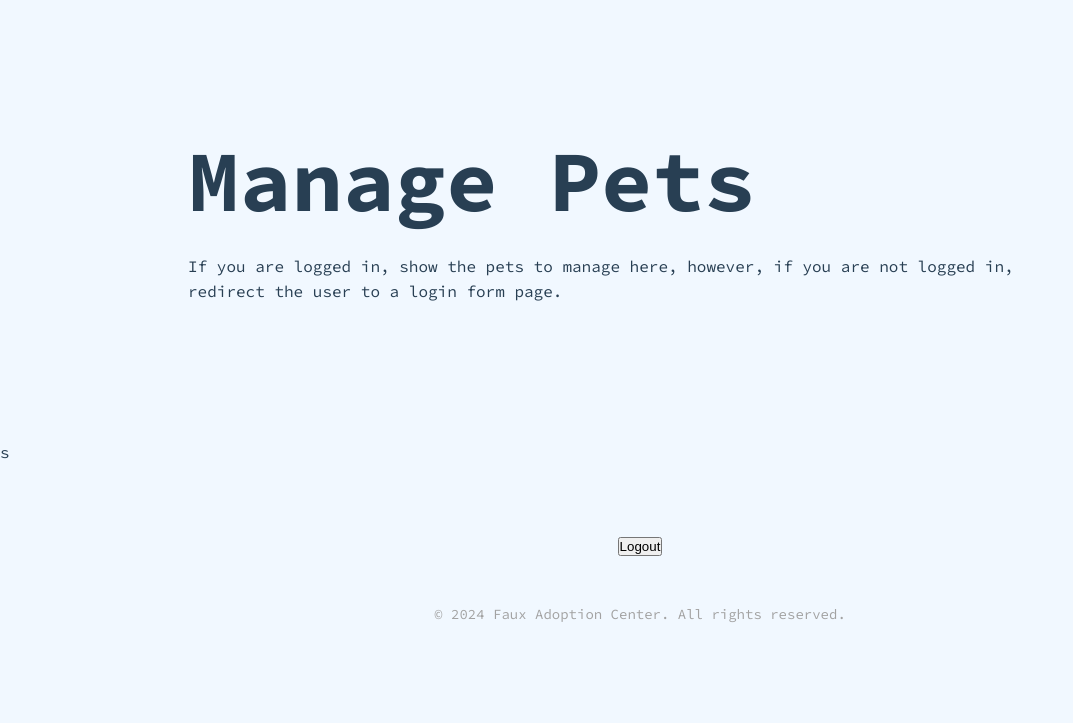
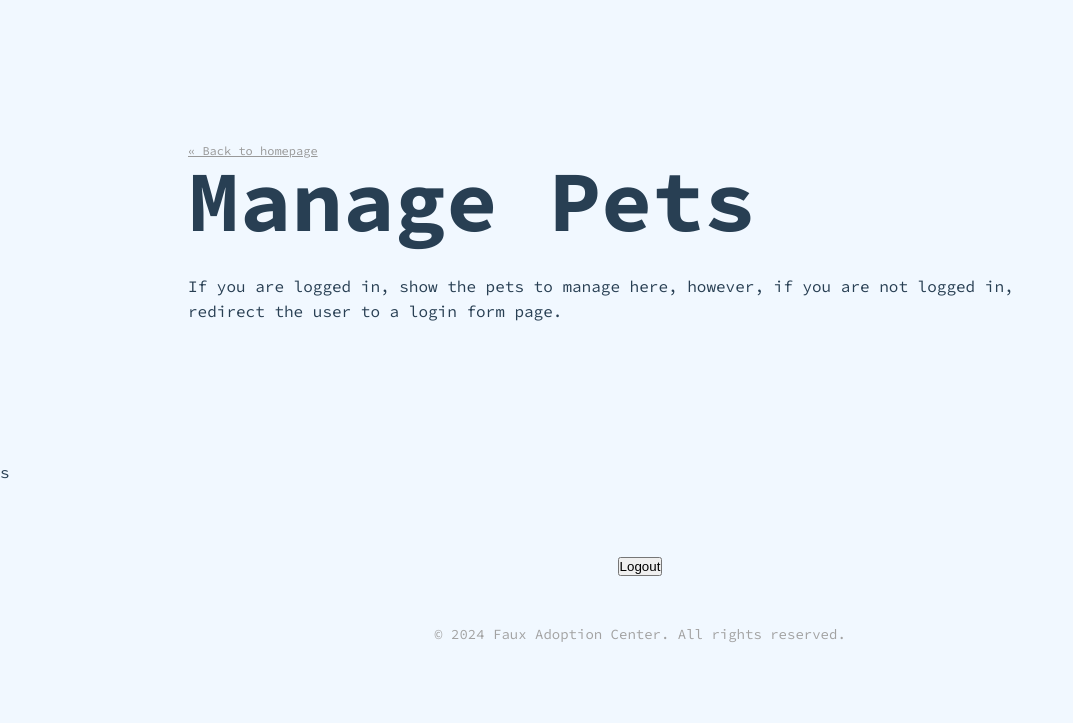
Before and after one commit to rising-dancho/netlify-pets, a website: page public/admin/index.html in a window 1280 px wide. Shown: the whole page, without its empty margins (0-1073 px from the left). Drawn offline with Linux system fonts and the light colour scheme; no server answers.

Commit message:
feat: in progress, adding a back to homepage button

```diff
--- a/public/admin/index.html
+++ b/public/admin/index.html
@@ -22,6 +22,7 @@
 
   <main class="middle">
     <div class="pets-section max-width padding-lg center">
+      <a class="small-link" href="/">&laquo; Back to homepage</a>
       <h2>Manage Pets</h2>
       <p>If you are logged in, show the pets to manage here, however, if you are not logged in, redirect the user to a
         login form page.</p>
--- a/public/review.css
+++ b/public/review.css
@@ -64,9 +64,10 @@
   --white-text: #f9fdff;
   --black-text: #283f53;
   --gray-text-heading: #9da6ae;
-  --gray-text-heading-hover: hsl(208, 9%, 55%);
+  --gray-text-heading-hover: #828d97;
   --gray-text-p: #626469;
   --gray-text-dimmed: #a2a2a2;
+  --gray-text-light: #999;
 
   --accent-color: #475aff;
   --accent-color-hover: hsl(234, 100%, 54%);
@@ -241,7 +242,6 @@ p {
   display: inline-flex;
   justify-content: center;
   align-items: center;
-
   border: 0px solid #000;
   display: inline-flex;
   justify-content: center;
@@ -288,6 +288,12 @@ p {
 .input-field.admin {
   border: 1px solid rgba(0, 0, 0, 0.9);
   margin: 0 0 var(--spacing-16px) 0;
+}
+
+.small-link {
+  color: var(--gray-text-light);
+  font-size: var(--fs-12);
+  z-index: 99999 !important;
 }
 
 .blue-circle {
```
Also changed, not shown: public/login/index.html (+1 -0 lines).
